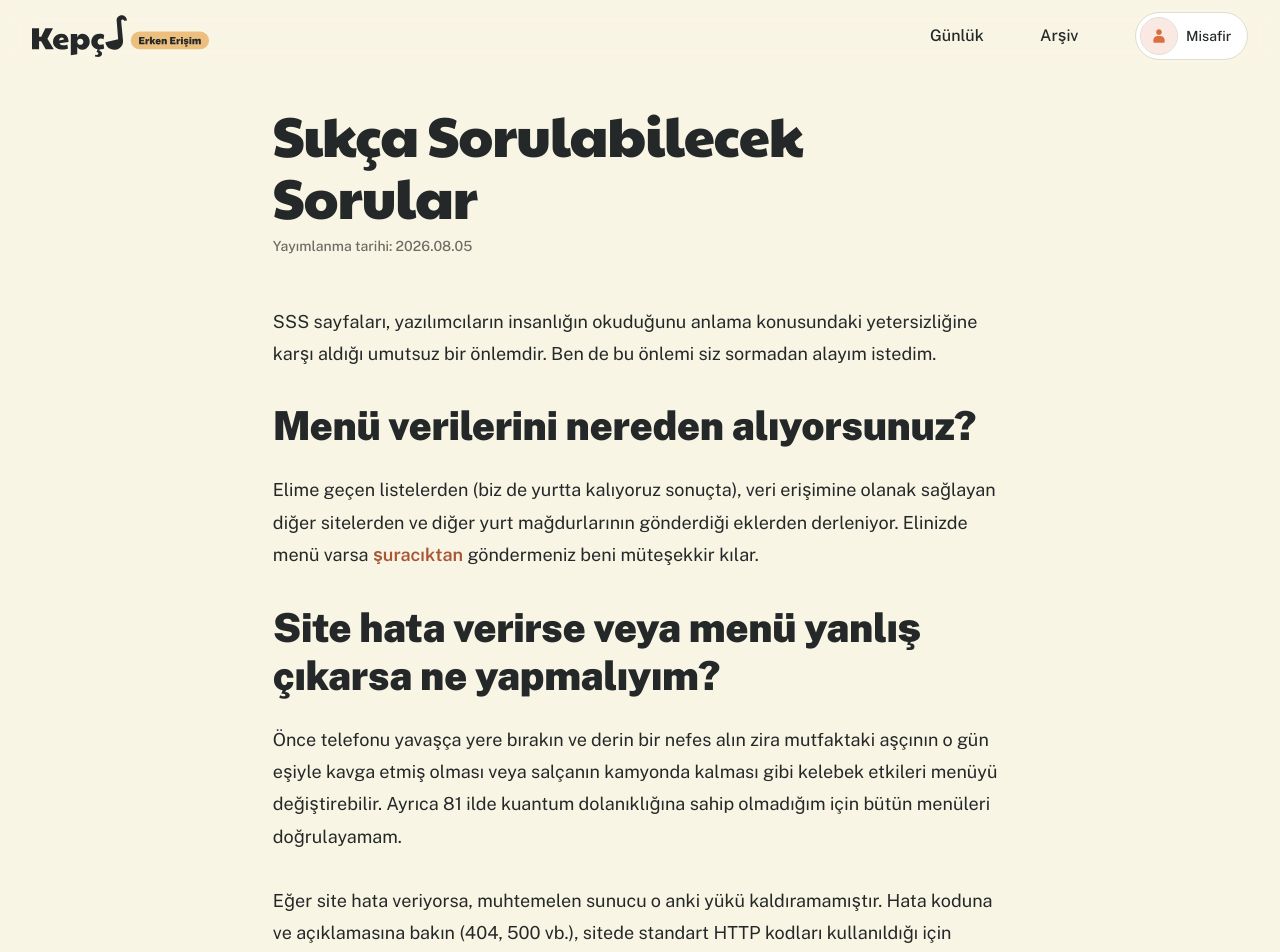
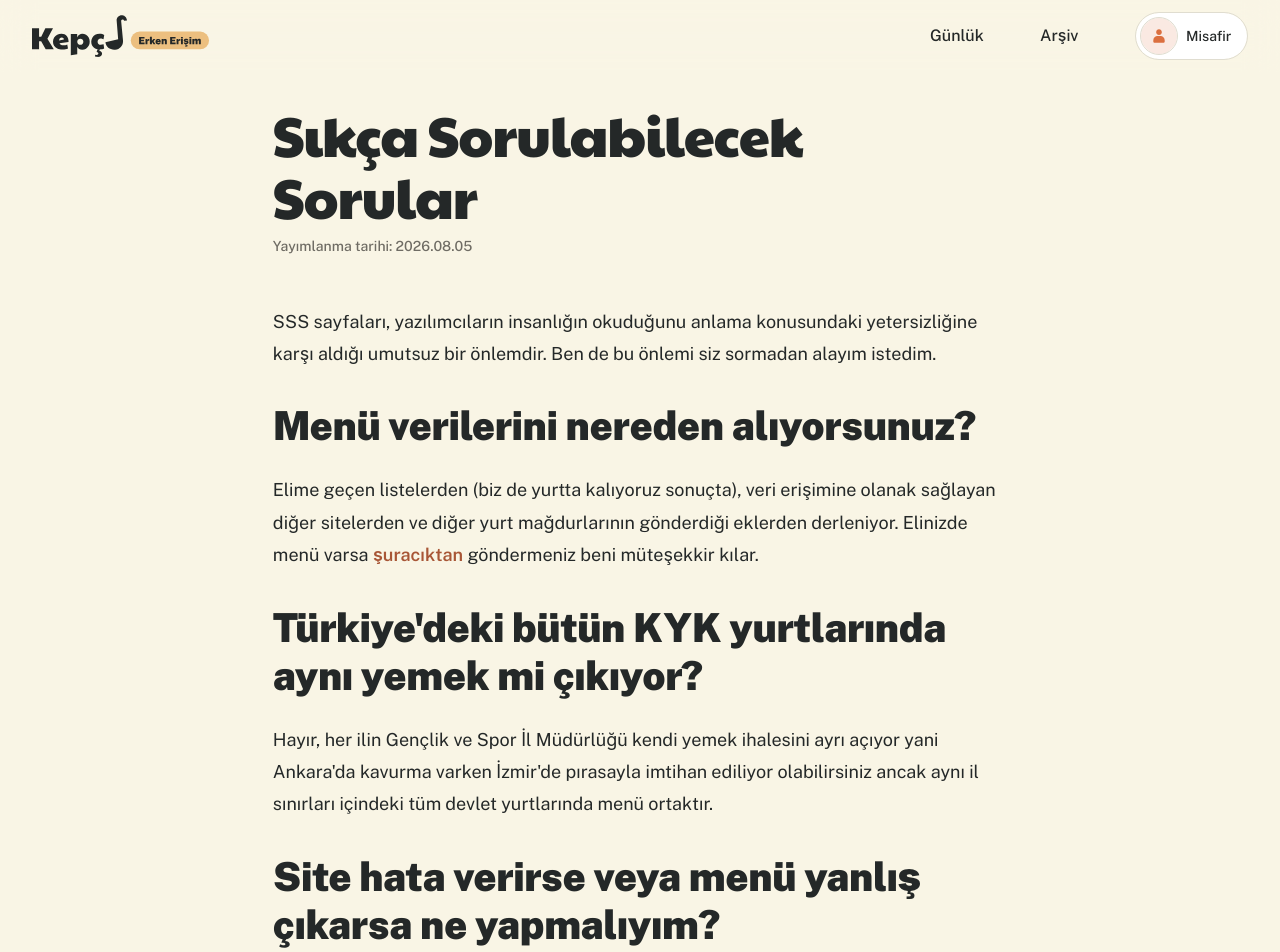
Before and after one commit to koder-cog/kepce, a SvelteKit app in the folder webapp/: page /sss in a window 1280 px wide. Shown: the top 952 px of the page. Built offline with nearby package versions, Linux system fonts and the light colour scheme; a web font is replaced by a local one.

Commit message:
docs(webapp): sss sayfasına yurt menüleri ortaklığı sorusu eklendi

```diff
--- a/webapp/src/routes/sss/+page.svelte
+++ b/webapp/src/routes/sss/+page.svelte
@@ -11,8 +11,18 @@
       {
         "@type": "BreadcrumbList",
         itemListElement: [
-          { "@type": "ListItem", position: 1, name: "Ana Sayfa", item: "https://kepce.org/" },
-          { "@type": "ListItem", position: 2, name: "Sıkça Sorulan Sorular", item: "https://kepce.org/sss" },
+          {
+            "@type": "ListItem",
+            position: 1,
+            name: "Ana Sayfa",
+            item: "https://kepce.org/",
+          },
+          {
+            "@type": "ListItem",
+            position: 2,
+            name: "Sıkça Sorulan Sorular",
+            item: "https://kepce.org/sss",
+          },
         ],
       },
       {
@@ -56,12 +66,21 @@
     Menü verilerini nereden alıyorsunuz?
   </h2>
   <p>
-    Elime geçen listelerden (biz de yurtta kalıyoruz sonuçta), veri
-    erişimine olanak sağlayan diğer sitelerden ve diğer yurt mağdurlarının
-    gönderdiği eklerden derleniyor. Elinizde menü varsa <a
-      href="/menu-gonder"
-      data-link>şuracıktan</a
+    Elime geçen listelerden (biz de yurtta kalıyoruz sonuçta), veri erişimine
+    olanak sağlayan diğer sitelerden ve diğer yurt mağdurlarının gönderdiği
+    eklerden derleniyor. Elinizde menü varsa <a href="/menu-gonder" data-link
+      >şuracıktan</a
     > göndermeniz beni müteşekkir kılar.
+  </p>
+
+  <h2 id="butun-yurtlarda-ayni-yemek-mi-cikiyor">
+    Türkiye'deki bütün KYK yurtlarında aynı yemek mi çıkıyor?
+  </h2>
+  <p>
+    Hayır, her ilin Gençlik ve Spor İl Müdürlüğü kendi yemek ihalesini ayrı
+    açıyor yani Ankara'da kavurma varken İzmir'de pırasayla imtihan ediliyor
+    olabilirsiniz ancak aynı il sınırları içindeki tüm devlet yurtlarında menü
+    ortaktır.
   </p>
 
   <h2 id="hata-verirse-ne-yapmaliyim">
@@ -70,27 +89,25 @@
   <p>
     Önce telefonu yavaşça yere bırakın ve derin bir nefes alın zira mutfaktaki
     aşçının o gün eşiyle kavga etmiş olması veya salçanın kamyonda kalması gibi
-    kelebek etkileri menüyü değiştirebilir. Ayrıca 81 ilde kuantum
-    dolanıklığına sahip olmadığım için bütün menüleri doğrulayamam.
+    kelebek etkileri menüyü değiştirebilir. Ayrıca 81 ilde kuantum dolanıklığına
+    sahip olmadığım için bütün menüleri doğrulayamam.
   </p>
   <p>
     Eğer site hata veriyorsa, muhtemelen sunucu o anki yükü kaldıramamıştır.
     Hata koduna ve açıklamasına bakın (404, 500 vb.), sitede standart HTTP
-    kodları kullanıldığı için arama motoruna yazdığınızda ne olduğu doğrudan çıkar,
-    eğer gösteremezse <a
-      href="/iletisim"
-      data-link>iletişim</a
-    > sayfası her zaman açıktır. Menü yanlışsa "Hata Bildir" butonuna bastığınız
-    takdirde size bazı güzellikler olabilir (olmayabilir de).
+    kodları kullanıldığı için arama motoruna yazdığınızda ne olduğu doğrudan
+    çıkar, eğer gösteremezse <a href="/iletisim" data-link>iletişim</a> sayfası her
+    zaman açıktır. Menü yanlışsa "Hata Bildir" butonuna bastığınız takdirde size
+    bazı güzellikler olabilir (olmayabilir de).
   </p>
 
   <h2 id="neden-agpl-v3">Neden AGPL v3 lisansı?</h2>
   <p>
-    "Kimse kodu alıp kapatmasın" fikri hoşuma gitti. MIT seçebilirdim,
-    Apache seçebilirdim ancak gönlüm en katı copyleft lisanslardan birini seçti.
-    Artı olarak bu projeyi açık kaynak yapmak; açıkların bulunmasını ve ben
-    mezun olunca bu bayrağı başka bir öğrencinin taşımasını kolaylaştırır...
-    eğer taşıyacak biri olursa tabii.
+    "Kimse kodu alıp kapatmasın" fikri hoşuma gitti. MIT seçebilirdim, Apache
+    seçebilirdim ancak gönlüm en katı copyleft lisanslardan birini seçti. Artı
+    olarak bu projeyi açık kaynak yapmak; açıkların bulunmasını ve ben mezun
+    olunca bu bayrağı başka bir öğrencinin taşımasını kolaylaştırır... eğer
+    taşıyacak biri olursa tabii.
   </p>
 
   <h2 id="kepce-bot-nedir">Kepçe Bot Nedir?</h2>
@@ -101,8 +118,8 @@
   </p>
   <p>
     Yemek menülerinin yanında zuhur eden Kepçe Bot ise, bir dil modeli
-    kullanılarak ayda bir çalıştırılır ve o ayın her günü için teker teker
-    menü yorumu üretir. Amacı, deneyime ufak tefek teknolojik fanteziler katmaktır.
+    kullanılarak ayda bir çalıştırılır ve o ayın her günü için teker teker menü
+    yorumu üretir. Amacı, deneyime ufak tefek teknolojik fanteziler katmaktır.
   </p>
 
   <h2 id="kepce-botu-kapatabilir-miyim">Kepçe Bot'u (YZ) Kapatabilir miyim?</h2>
```
